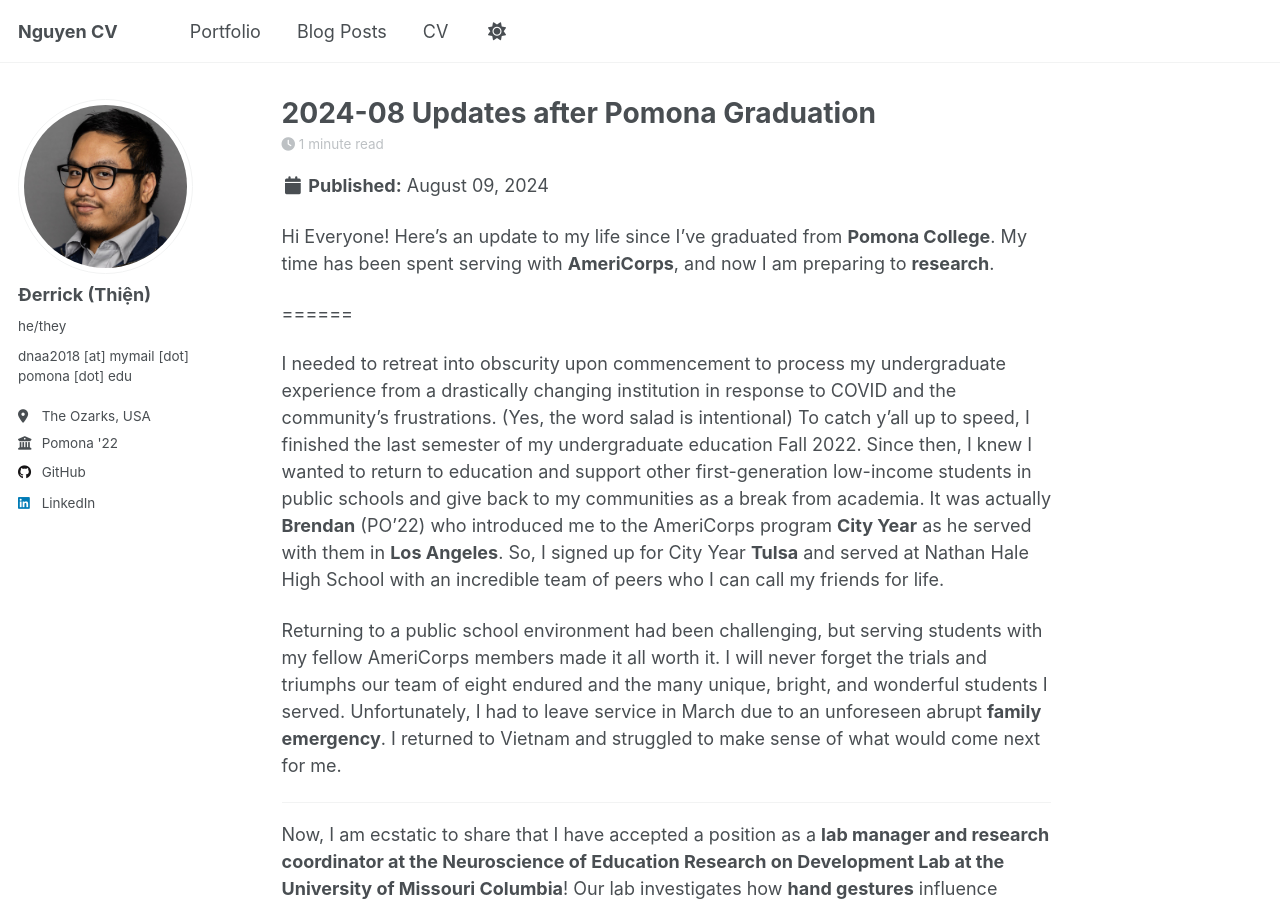
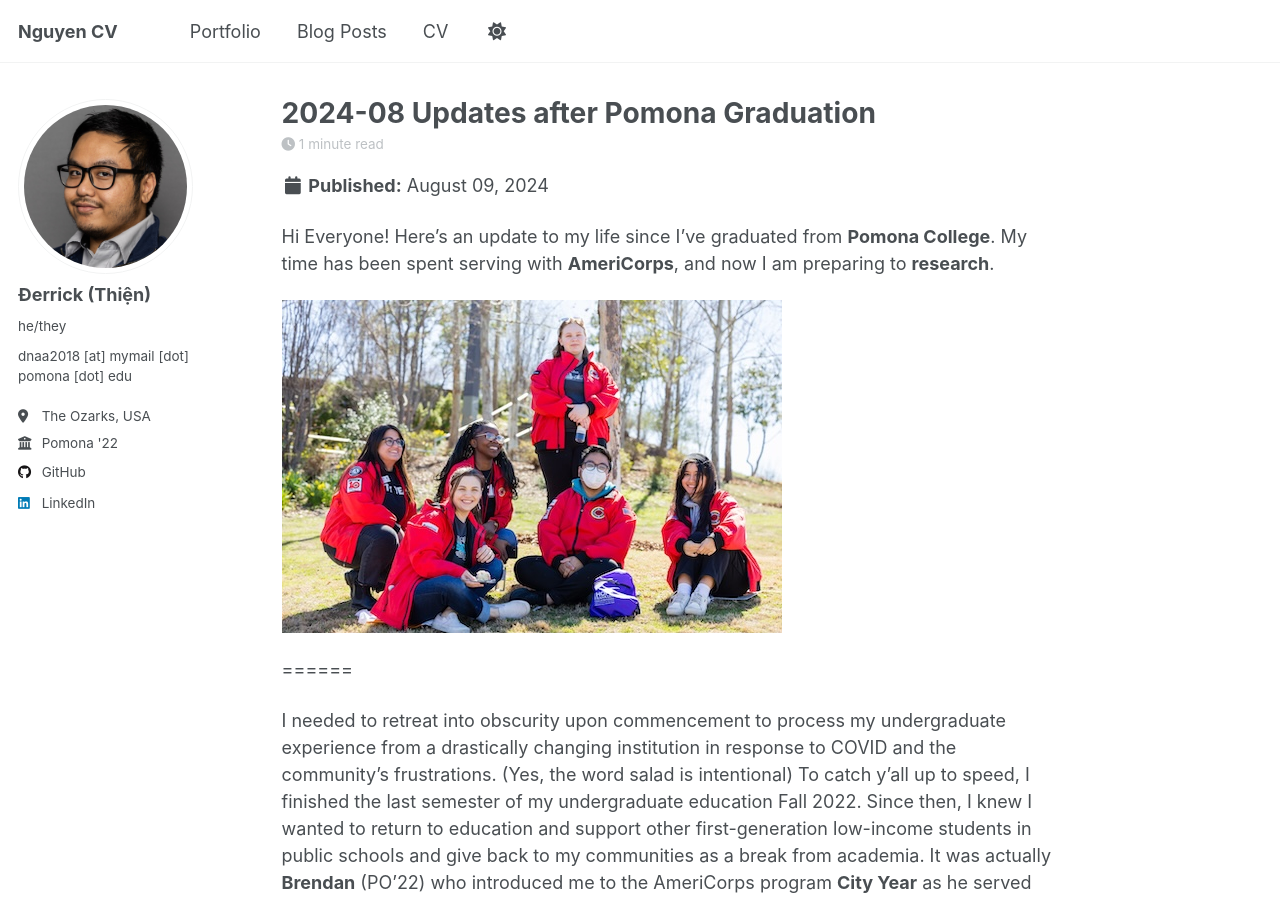
Before and after one commit to thienderrick/thienderrick.github.io, a Jekyll site: the page built from _posts/2024-08-09-blog-post-1.md, in a window 1280 px wide and 900 px high. Built offline with Jekyll 4.4.1, drawn with Linux system fonts in a browser that asks for light colours.

Commit message:
Update 2024-08-09-blog-post-1.md

```diff
--- a/_posts/2024-08-09-blog-post-1.md
+++ b/_posts/2024-08-09-blog-post-1.md
@@ -8,6 +8,8 @@
 ---
 
 Hi Everyone! Here's an update to my life since I've graduated from **Pomona College**. My time has been spent serving with **AmeriCorps**, and now I am preparing to **research**.
+
+![Image from City Year](/images/City_Year_Promo_202403.jpg)
 
 ======
 
```
